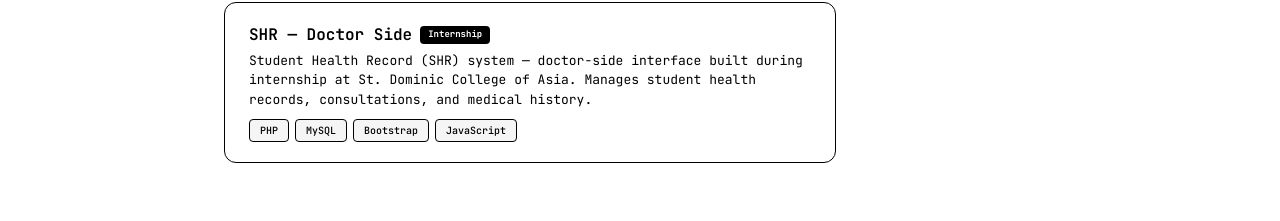
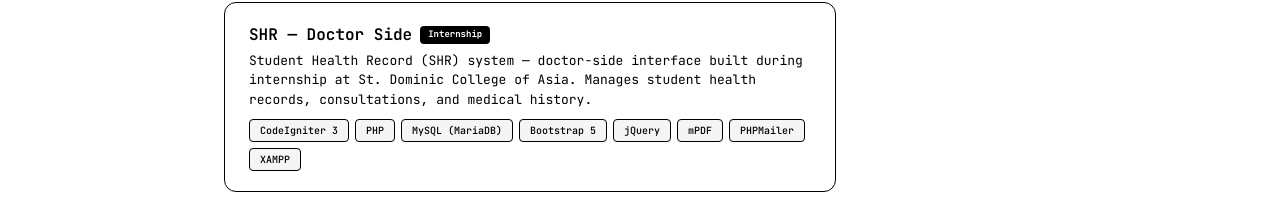
Before and after one commit to unknownun0/earljohnportfolio, a Next.js app: page / in a window 1280 px wide. Shown: the part 3836-4057 px from the top of the page. Built offline with nearby package versions, Linux system fonts and the light colour scheme.

Commit message:
update SHR tech stack

```diff
--- a/src/data/defaultContent.ts
+++ b/src/data/defaultContent.ts
@@ -186,7 +186,7 @@ export const defaultContent: Content = {
       title: "SHR — Doctor Side",
       description:
         "Student Health Record (SHR) system — doctor-side interface built during internship at St. Dominic College of Asia. Manages student health records, consultations, and medical history.",
-      tags: ["PHP", "MySQL", "Bootstrap", "JavaScript"],
+      tags: ["CodeIgniter 3", "PHP", "MySQL (MariaDB)", "Bootstrap 5", "jQuery", "mPDF", "PHPMailer", "XAMPP"],
       featured: false,
       image: "",
       video: "",
```
